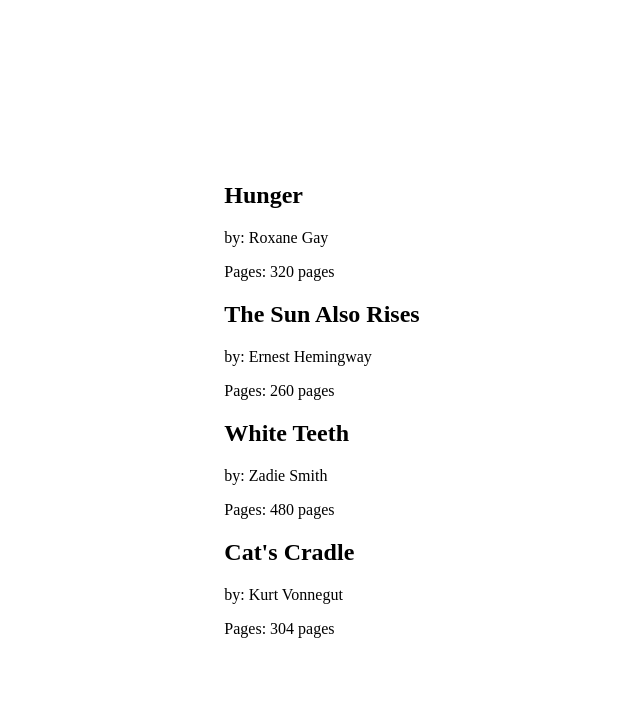
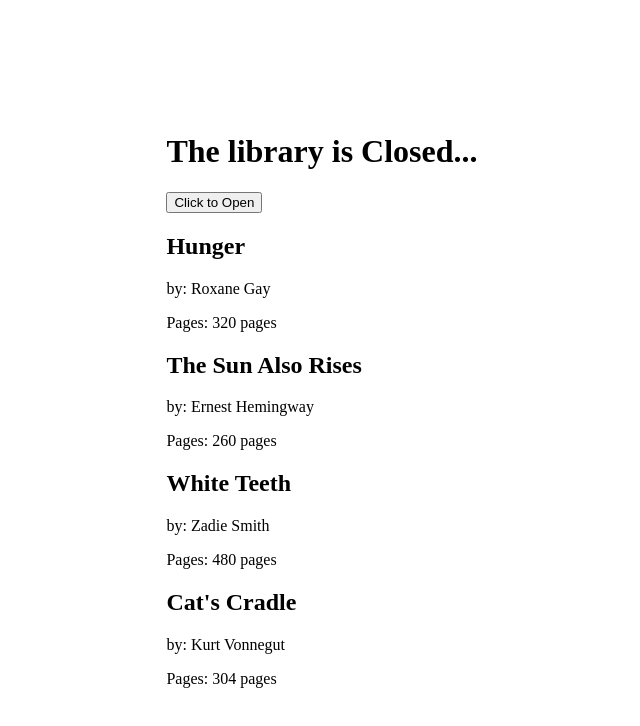
Before and after one commit to ryan258/react-is-fun, a React (Create React App) app: page / in a window 1280 px wide. Shown: the top 726 px of the page, without its empty margins (318-958 px from the left). Built offline with nearby package versions, Linux system fonts and the light colour scheme.

Commit message:
Add state to library app and make library component a class component.

```diff
--- a/src/index.js
+++ b/src/index.js
@@ -2,7 +2,6 @@ import React, { Component } from "react";
 import { render } from "react-dom";
 import "./index.css";
 
-// 1.) The data exists in a database
 let bookList = [
   { title: "Hunger", author: "Roxane Gay", pages: 320 },
   { title: "The Sun Also Rises", author: "Ernest Hemingway", pages: 260 },
@@ -10,7 +9,6 @@ let bookList = [
   { title: "Cat's Cradle", author: "Kurt Vonnegut", pages: 304 },
 ];
 
-// 3.) Data is mapped into individual child components
 const Book = ({ title, author, pages }) => {
   return (
     <section>
@@ -21,11 +19,43 @@ const Book = ({ title, author, pages }) => {
   );
 };
 
-// 2.) Data is pumped into a container component
-const Library = ({ books }) => {
+// 0.) It's a good idea to keep state in the root of the tree!
+// 1.) Refactor stateless component to a class component
+class Library extends Component {
+  // 6. Clean up constructor and use a one liner because we're using prevState
+  state = { open: false };
+  // constructor(props) {
+  //   super(props);
+  //   this.state = {
+  //     open: true,
+  //   };
+  //   // 3. Bind the method to make 'this' accessible in the custom method
+  //   this.toggleOpenClosed = this.toggleOpenClosed.bind(this);
+  // }
+
+  // 2. Add a method to change state with setState
+  // 7. Bind this since we're not using the constructor, arrow functions will automatically bind this
+  toggleOpenClosed = () => {
+    // this.setState({
+    //   open: !this.state.open,
+    // });
+    // (5. Use callback functions to track previous state because setState is asynchronous and this will ensure that no matter how long it takes, it will work as expected.)
+    this.setState((prevState) => ({
+      open: !prevState.open,
+    }));
+  };
+
+  render() {
+    console.log(this.state);
+    const { books } = this.props;
+
     return (
       <div>
-      {/* <Book title="Steal This Book" author="Anonymous" pages={400} /> */}
+        <h1>The library is {this.state.open ? "Open!" : "Closed..."}</h1>
+        {/* 4. Use the custom method in a click handler */}
+        <button onClick={this.toggleOpenClosed}>
+          Click to {this.state.open ? "Close" : "Open"}
+        </button>
         {books.map((book, index) => (
           <Book
             key={index}
@@ -36,6 +66,7 @@ const Library = ({ books }) => {
         ))}
       </div>
     );
-};
+  }
+}
 
 render(<Library books={bookList} />, document.getElementById("root"));
```
Lines whose indentation alone changed are shown as unchanged.
